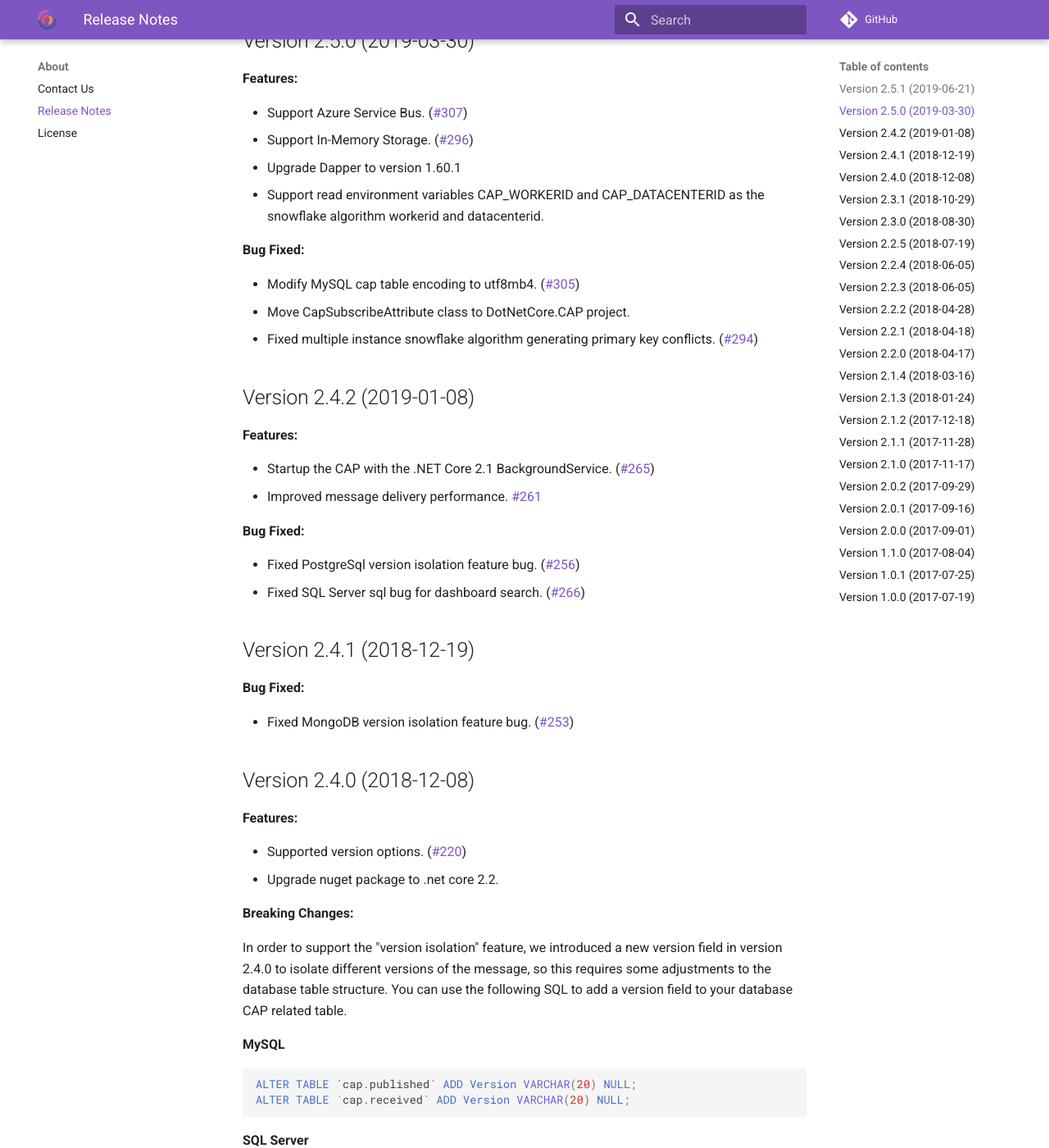
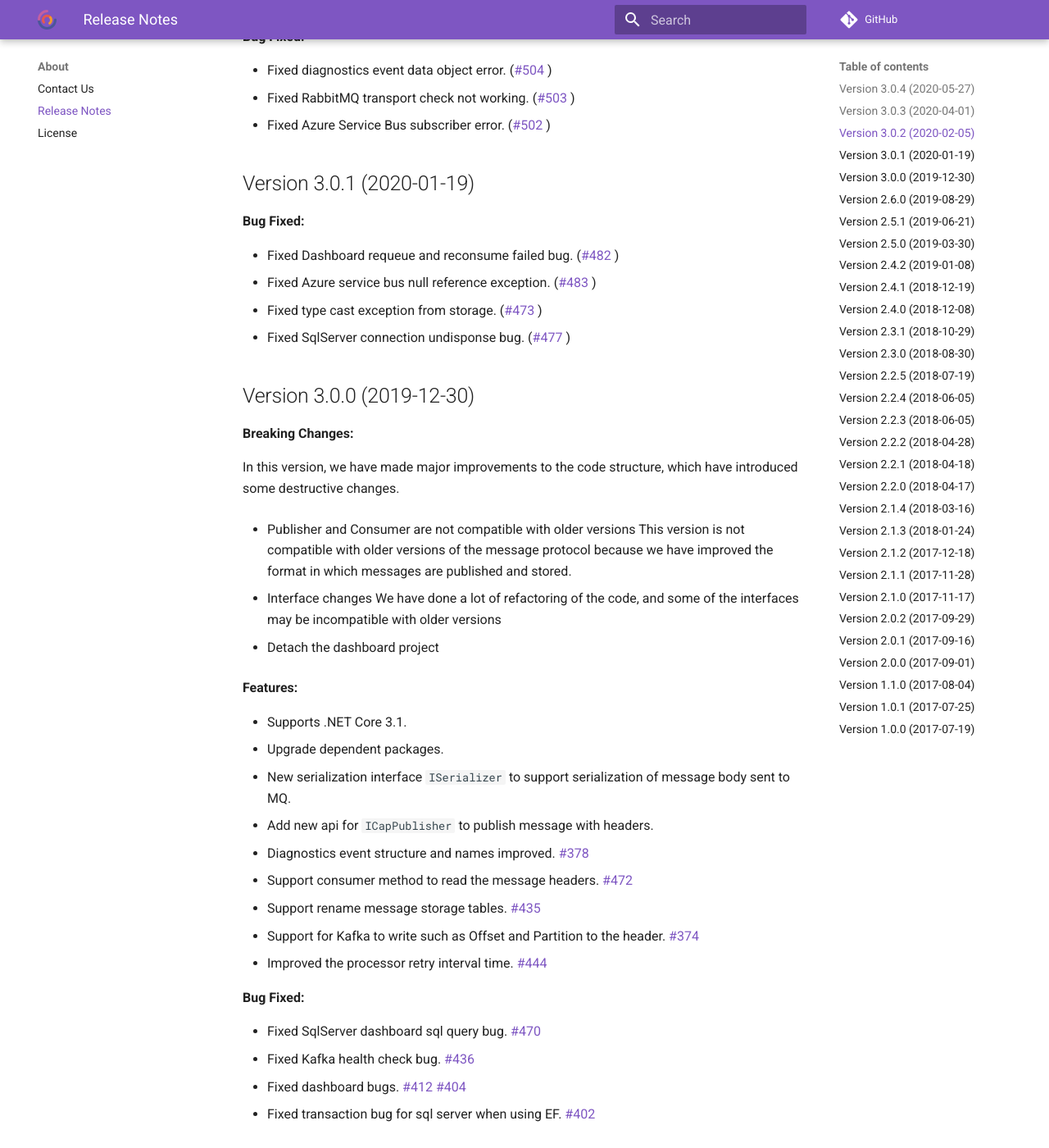
Before and after one commit to dotnetcore/CAP, an MkDocs documentation site: the page built from docs/content/about/release-notes.md, in a window 1280 px wide and 1400 px high, scrolled down 765 px. Shown: the whole window at 82% size. Built offline with MkDocs 1.6.1 and Material for MkDocs 9.7.7, drawn with Linux system fonts in a browser that asks for light colours; comment, search, counter and statistics services are not loaded; some of the changed text lies outside the part shown.

Commit message:
Add release notes to docs.

```diff
--- a/docs/content/about/release-notes.md
+++ b/docs/content/about/release-notes.md
@@ -1,4 +1,93 @@
 # Release Notes
+
+## Version 3.0.4 (2020-05-27)
+
+**Bug Fixed:**
+
+* Fix kafka consumer group does not works bug. (#541)
+* Fix cast object to primitive types failed bug. (#547)
+* Fix subscriber primitive types convert exception. (#568)
+* Add conosole app sample.
+* Upgrade Confluent.Kafka to 1.4.3
+
+
+## Version 3.0.3 (2020-04-01)
+
+**Bug Fixed:**
+
+* Change ISubscribeInvoker interface access modifier to public. (#537)
+* Fix rabbitmq connection may be reused when close forced. (#533)
+* Fix dahsboard message reexecute button throws exception bug. (#525)
+
+## Version 3.0.2 (2020-02-05)
+
+**Bug Fixed:**
+
+- Fixed diagnostics event data object error. (#504 )
+- Fixed RabbitMQ transport check not working. (#503 )
+- Fixed Azure Service Bus subscriber error. (#502  )
+
+## Version 3.0.1 (2020-01-19)
+
+**Bug Fixed:**
+
+* Fixed Dashboard requeue and reconsume failed bug.  (#482 )
+* Fixed Azure service bus null reference exception. (#483 )
+* Fixed type cast exception from storage. (#473 )
+* Fixed SqlServer  connection undisponse bug. (#477 )
+
+## Version 3.0.0 (2019-12-30)
+
+**Breaking Changes:**
+
+In this version, we have made major improvements to the code structure, which have introduced some destructive changes.
+
+* Publisher and Consumer are not compatible with older versions
+This version is not compatible with older versions of the message protocol because we have improved the format in which messages are published and stored.
+
+* Interface changes
+We have done a lot of refactoring of the code, and some of the interfaces may be incompatible with older versions
+
+* Detach the dashboard project
+
+**Features:**
+
+* Supports .NET Core 3.1.
+* Upgrade dependent packages.
+* New serialization interface `ISerializer` to support serialization of message body sent to MQ.
+* Add new api for `ICapPublisher` to publish message with headers.
+* Diagnostics event structure and names improved. #378
+* Support consumer method to read the message headers. #472
+* Support rename message storage tables. #435
+* Support for Kafka to write such as Offset and Partition to the header. #374
+* Improved the processor retry interval time. #444
+
+**Bug Fixed:**
+
+* Fixed SqlServer dashboard sql query bug. #470
+* Fixed Kafka health check bug. #436
+* Fixed dashboard bugs. #412 #404
+* Fixed transaction bug for sql server when using EF. #402
+
+
+## Version 2.6.0 (2019-08-29)
+
+**Features:**
+
+* Improvement Diagnostic support. Thanks [@gfx687](https://github.com/gfx687)
+* Improvement documention. https://cap.dotnetcore.xyz
+* Improvement `ConsumerInvoker` implementation. Thanks [@hetaoos](https://github.com/hetaoos)
+* Support multiple consumer threads. (#295)
+* Change DashboardMiddleware to async. (#390) Thanks [@liuzhenyulive](https://github.com/liuzhenyulive)
+
+**Bug Fixed:**
+
+* SQL Server Options Bug.
+* Fix transaction scope disposed bug. (#365)
+* Fix thread safe issue of ICapPublisher bug. (#371)
+* Improved Ctrl+C action raised exception issue.
+* Fixed asynchronous exception catching bug of sending.
+* Fix MatchPoundUsingRegex "." not escaped bug (#373)
 
 ## Version 2.5.1 (2019-06-21)
 
```
Also changed, not shown: docs/content/about/license.md (+1 -1 lines).
